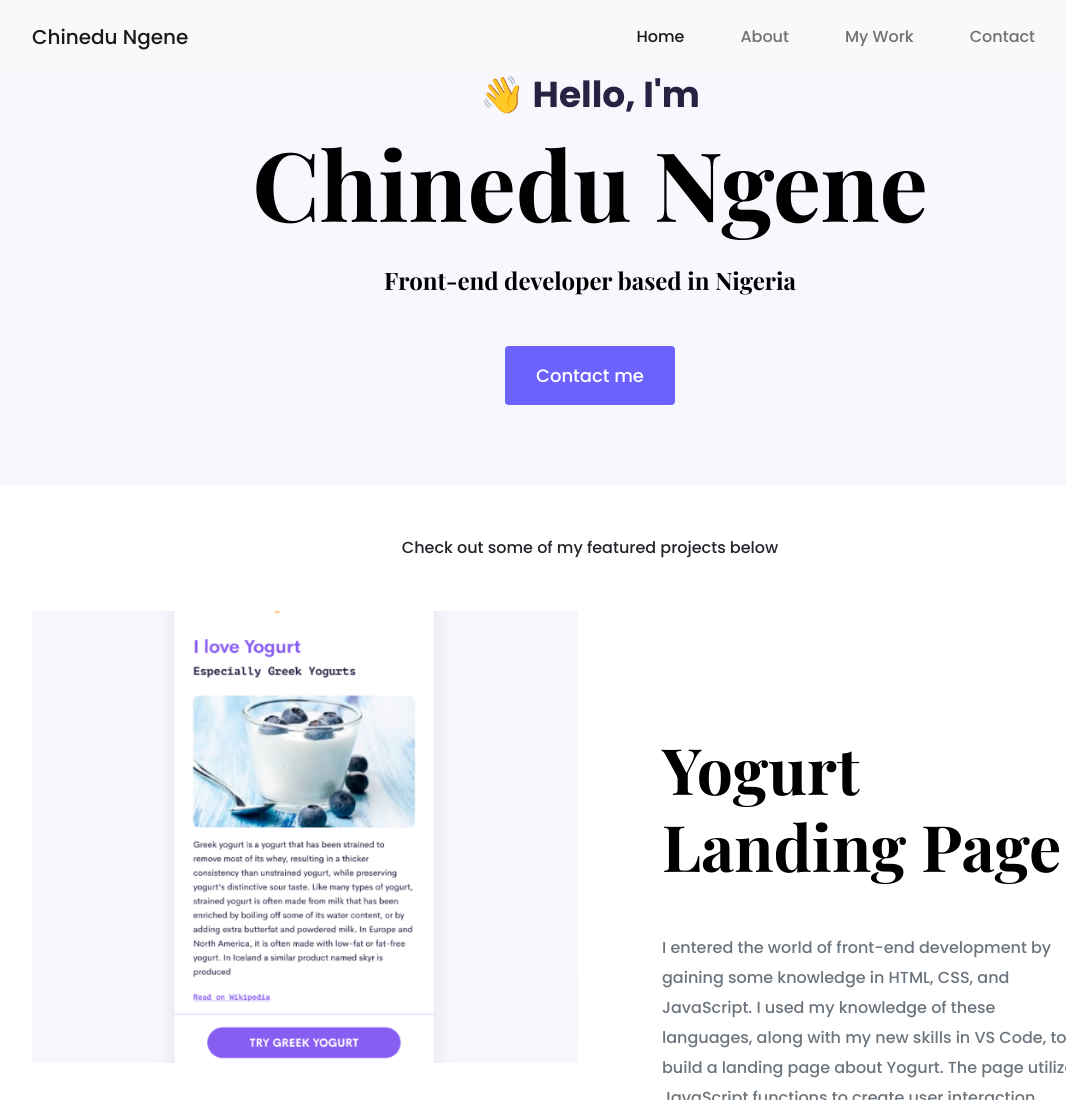
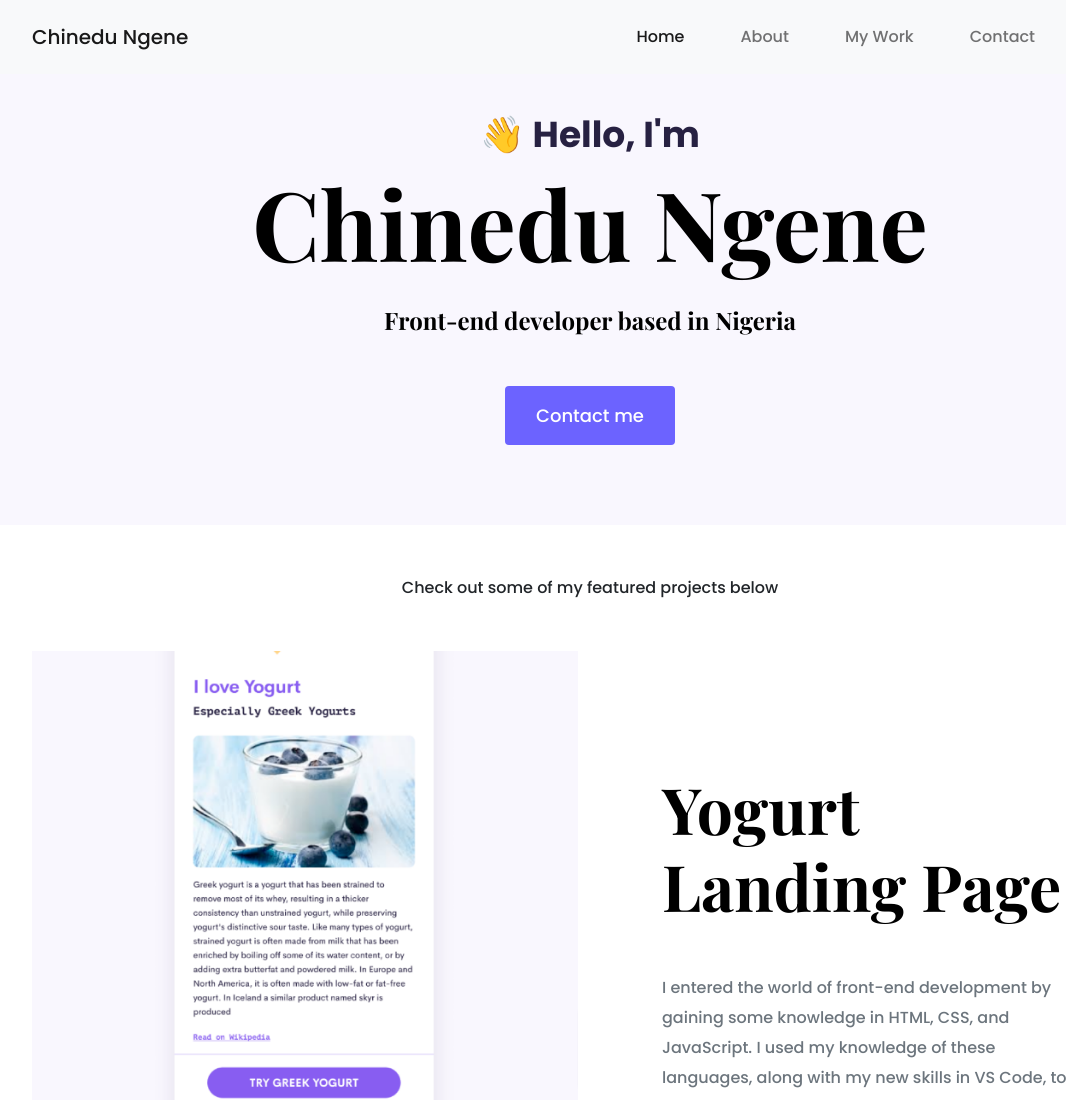
Before and after one commit to CNPaul/Simple-Portfolio-Site, a plain HTML site: page index.html in a window 1280 px wide. Shown: the top 1100 px of the page, without its empty margins (50-1116 px from the left). Drawn offline with nearby package versions, Linux system fonts and the light colour scheme.

Commit message:
Adjust the padding

```diff
--- a/styles/portfolio.css
+++ b/styles/portfolio.css
@@ -42,7 +42,7 @@ p {
 .hero {
   background: var(--secondary-color);
   text-align: center;
-  padding: 80px 20px;
+  padding: 120px 20px 80px 20px;
 }
 
 .hero p {
```
